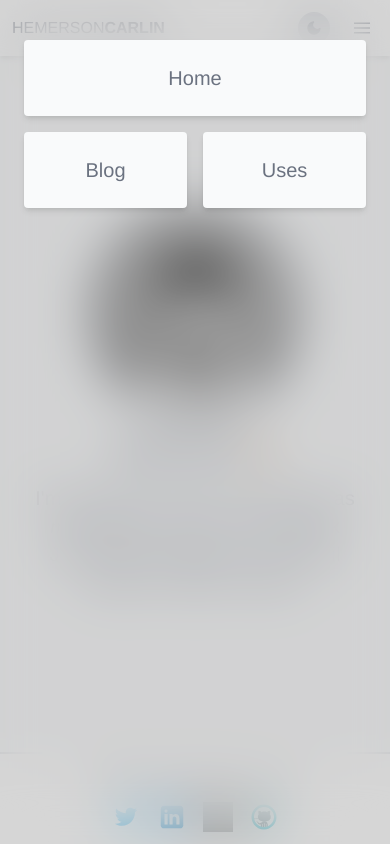
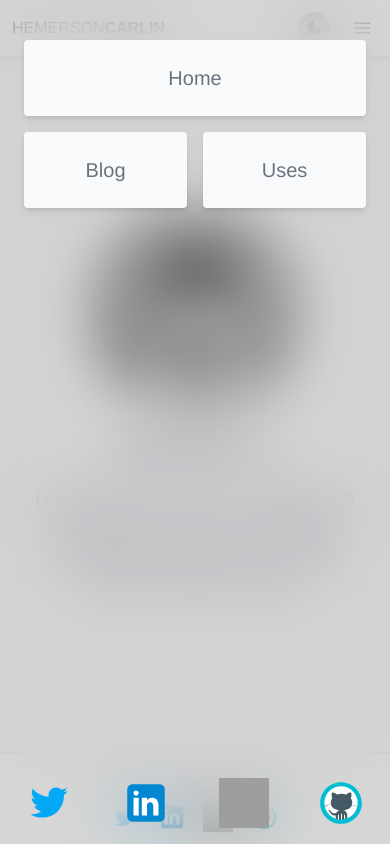
Before and after one commit to mersocarlin/mersocarlin.com, a Next.js app: page / in a window 390 px wide. Both pictures are taken after a click on the button 362 px from the left and 28 px from the top of the page. Built offline with nearby package versions, Linux system fonts and the light colour scheme; grey boxes are pictures that could not be loaded.

Commit message:
Add social list to mobile menu

```diff
--- a/src/components/MobileMenu.tsx
+++ b/src/components/MobileMenu.tsx
@@ -2,6 +2,7 @@ import React, { Fragment, useState } from 'react'
 import { createPortal } from 'react-dom'
 import HeaderLink from './HeaderLink'
 import { menuItems } from './Menu'
+import SocialList from './SocialList'
 
 type ModalProps = {
   children: React.ReactNode
@@ -39,7 +40,7 @@ function MobileMenu() {
             }}
           >
             <div
-              className="w-full max-w-lg p-4 m-0 mx-auto bg-transparent"
+              className="h-full w-full max-w-lg p-4 m-0 mx-auto bg-transparent flex flex-col justify-between"
               role="dialog"
               tabIndex={-1}
             >
@@ -69,6 +70,8 @@ function MobileMenu() {
                   </div>
                 ))}
               </div>
+
+              <SocialList size={50} />
             </div>
           </div>
         </Modal>
```
